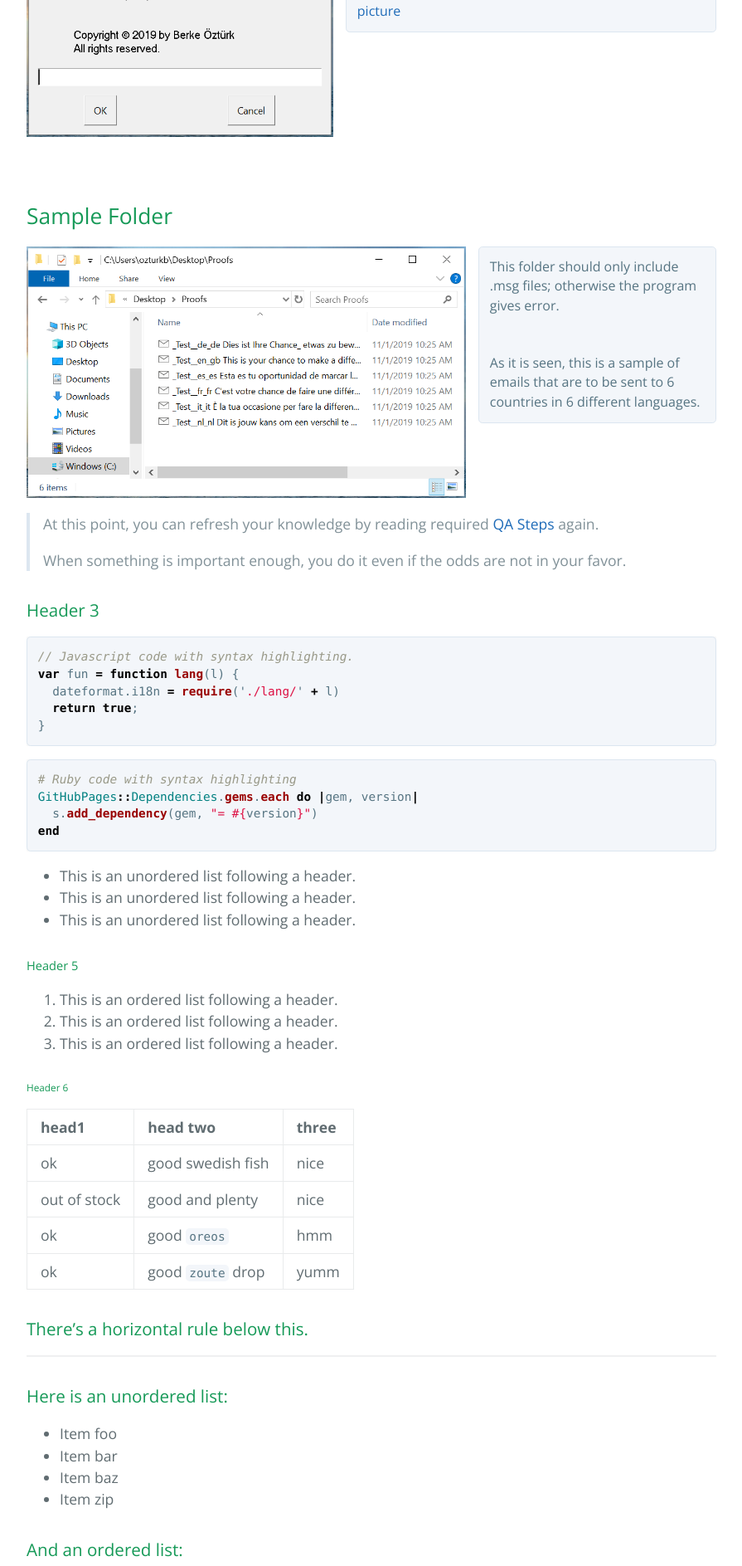
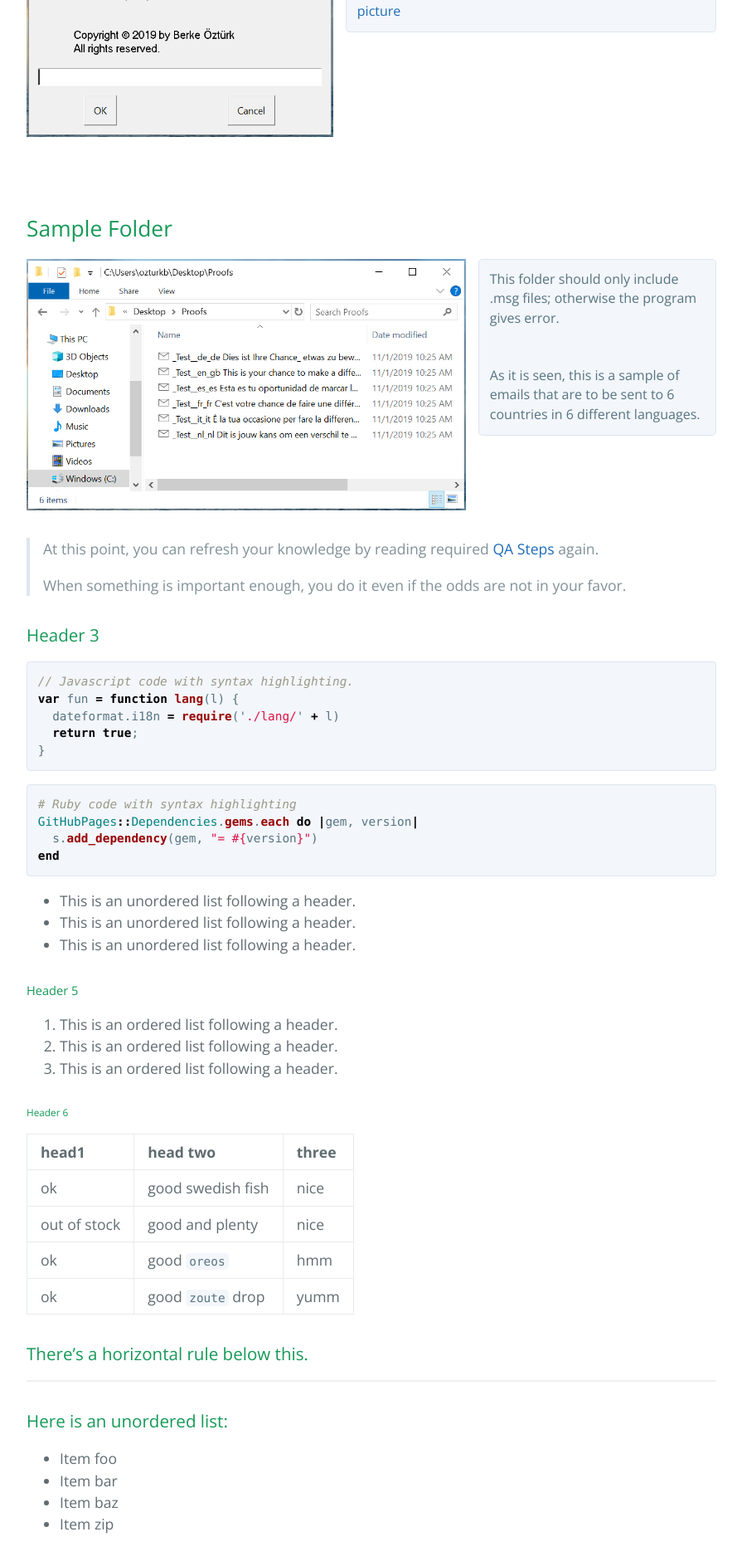
Before and after one commit to berkeozturk/QA-Assistant, a Jekyll site: the page built from index.md, in a window 1280 px wide. Shown: the part 1614-3501 px from the top of the page at 83% size, without its empty margins (192-1087 px from the left). Built offline with Jekyll 4.4.1, drawn with Linux system fonts in a browser that asks for light colours.

Commit message:
Update index.md

```diff
--- a/index.md
+++ b/index.md
@@ -40,14 +40,14 @@
 ##  Home Screen (Requesting the path)
 
 <div style="overflow: auto">
-  <img src="/QA-Assistant/assets/images/empty_first.png" alt="empty_first.png" style="max-width: 370px; float: left; margin-right: 15px;">
+  <img src="/QA-Assistant/assets/images/empty_first.png" alt="empty_first.png" style="max-width: 370px; float: left; margin: 0 15px 15px 0;">
   <p style="color: #567482; background-color: #f3f6fa; border: solid 1px #dce6f0; padding: 0.8rem; overflow: auto; font-size: 16px; line-height: 1.45; border-radius: 0.3rem; margin:0">Tool first asks user to enter the path of a folder only consisting of .msg files.<br><br><br>An example of this folder can be seen in the next <a href="#folder">picture</a></p>
 </div>
 <br id="folder">
 ## Sample Folder
 
 <div style="overflow: auto">
-  <img src="/QA-Assistant/assets/images/folder.png" alt="empty_first.png" style="max-width: 530px; float: left; margin-right: 15px;">
+  <img src="/QA-Assistant/assets/images/folder.png" alt="folder.png" style="max-width: 530px; float: left; margin: 0 15px 15px 0;">
   <p style="color: #567482; background-color: #f3f6fa; border: solid 1px #dce6f0; padding: 0.8rem; overflow: auto; font-size: 16px; line-height: 1.45; border-radius: 0.3rem; margin:0">This folder should only include .msg files; otherwise the program gives error.<br><br><br>As it is seen, this is a sample of emails that are to be sent to 6 countries in 6 different languages.</p>
 </div>
 > At this point, you can refresh your knowledge by reading required <a href="#qa_steps">QA Steps</a> again.
```
